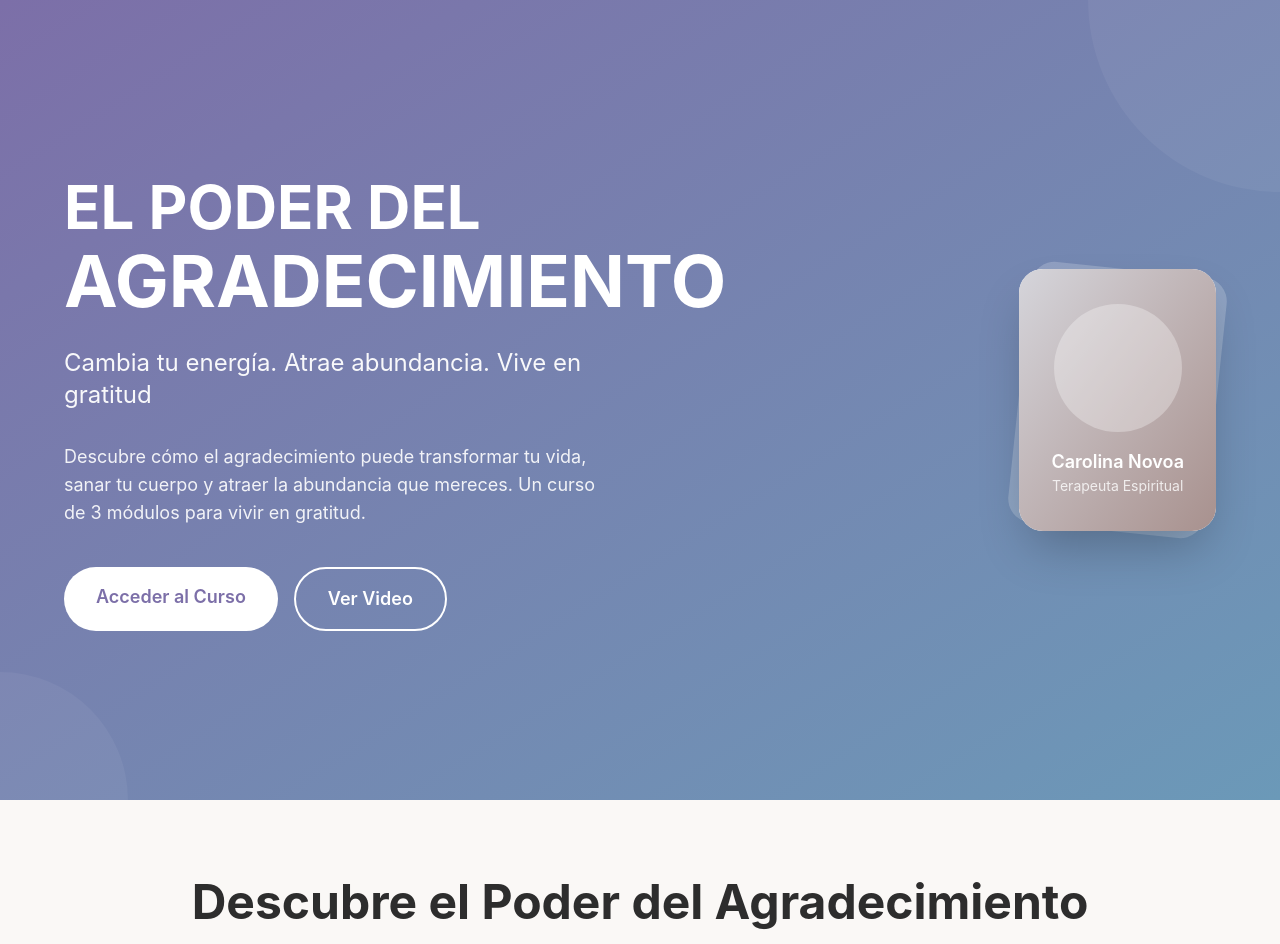
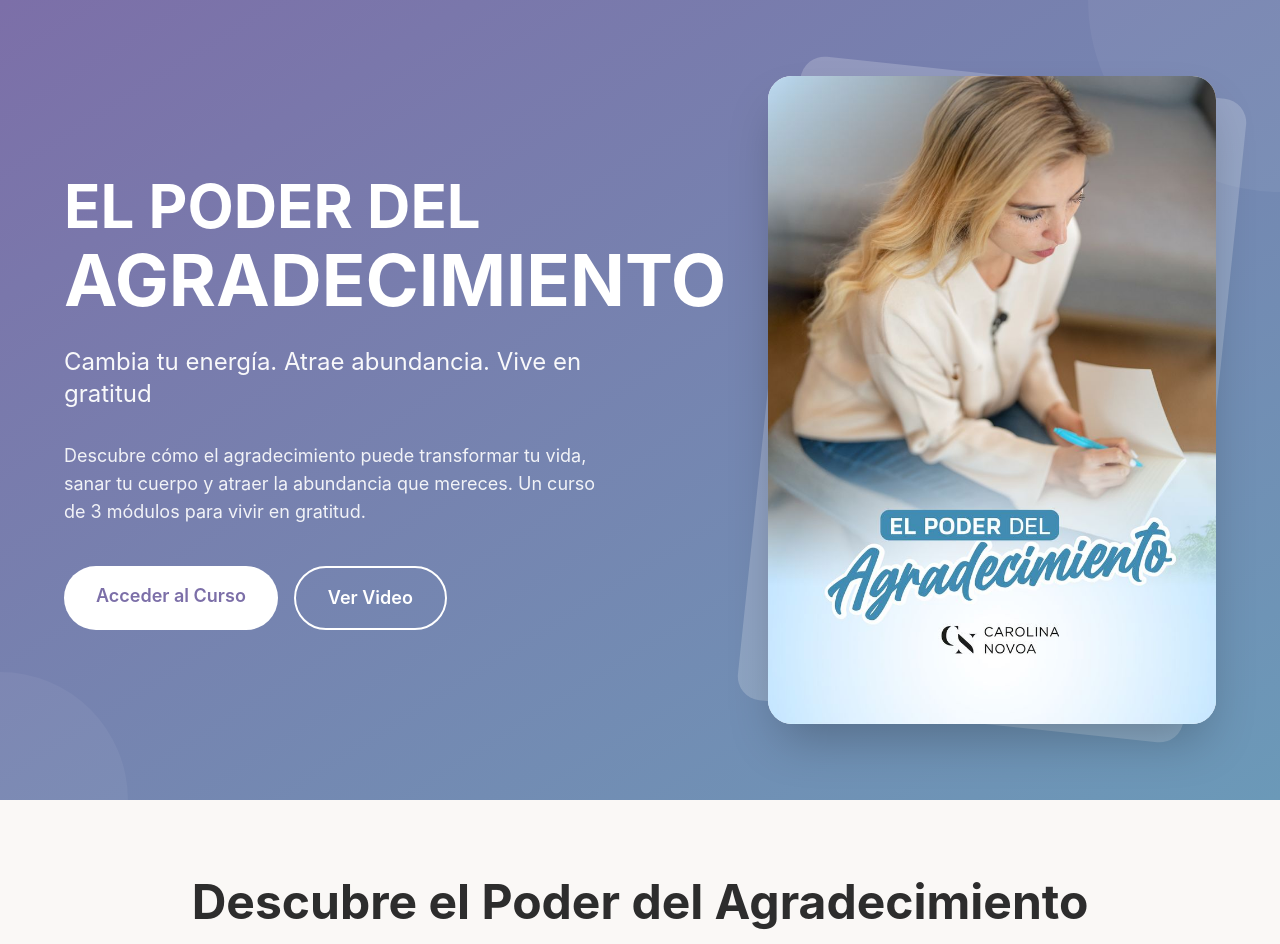
Before and after one commit to Deamacevedo/landing-caro-curso-agradecimiento, an Astro site: page / in a window 1280 px wide. Shown: the top 944 px of the page. Built offline with nearby package versions, Linux system fonts and the light colour scheme; Astro itself is replaced by a stand-in of ours.

```diff
--- a/src/components/Hero.astro
+++ b/src/components/Hero.astro
@@ -1,5 +1,7 @@
 ---
 // Hero Section - El Poder del Agradecimiento
+import { Image } from 'astro:assets';
+import portadaImg from '../assets/portada.jpg';
 ---
 
 <section class="hero-section bg-gradient-to-br from-purple to-blue min-h-screen flex items-center relative overflow-hidden">
@@ -37,14 +39,14 @@
         <div class="relative">
           <div class="absolute inset-0 bg-white opacity-20 rounded-3xl transform rotate-6"></div>
           <div class="relative bg-white rounded-3xl shadow-2xl overflow-hidden max-w-md">
-            <!-- Placeholder para la imagen de Carolina -->
-            <div class="aspect-[3/4] bg-gradient-to-br from-gray-light to-mauve flex items-center justify-center">
-              <div class="text-center p-8">
-                <div class="w-32 h-32 mx-auto mb-4 rounded-full bg-white opacity-30"></div>
-                <p class="text-white text-lg font-semibold">Carolina Novoa</p>
-                <p class="text-white text-sm opacity-80">Terapeuta Espiritual</p>
-              </div>
-            </div>
+            <Image
+              src={portadaImg}
+              alt="Carolina Novoa - El Poder del Agradecimiento"
+              class="w-full h-full object-cover"
+              loading="eager"
+              widths={[400, 600, 800]}
+              sizes="(max-width: 768px) 100vw, 400px"
+            />
           </div>
         </div>
       </div>
--- a/src/components/VideoSection.astro
+++ b/src/components/VideoSection.astro
@@ -35,7 +35,6 @@
           allow="accelerometer; autoplay; clipboard-write; encrypted-media; gyroscope; picture-in-picture"
           allowfullscreen
         ></iframe>
-
       </div>
     </div>
   </div>
```
Also changed, not shown: src/assets/portada.jpg (added).
